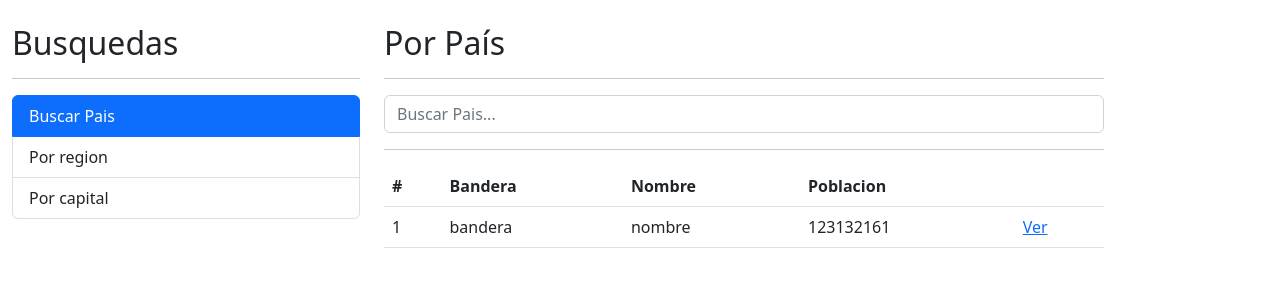
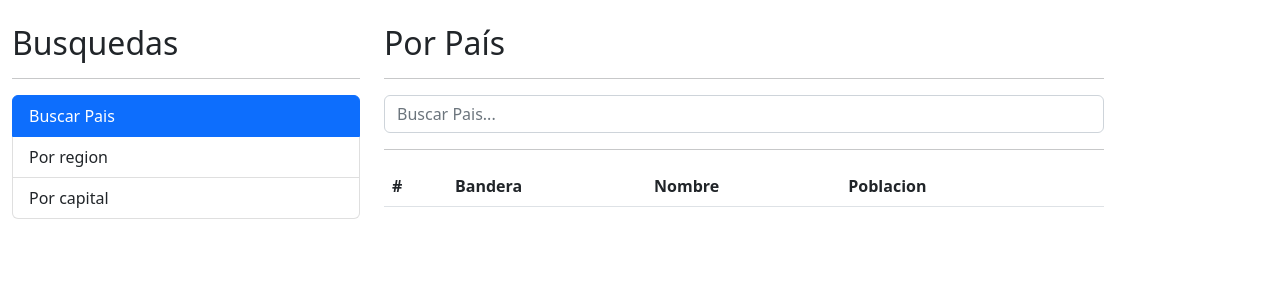
Before and after one commit to NoelDevs17/PaisesApp, an Angular app: page / in a window 1280 px wide. Shown: the top 300 px of the page. Built offline with nearby package versions, Linux system fonts and the light colour scheme.

Commit message:
-Tipado de result de json -Mostrando datos

```diff
--- a/src/app/app-routing.module.ts
+++ b/src/app/app-routing.module.ts
@@ -4,6 +4,7 @@ import { pathToFileURL } from "url";
 import { PorCapitalComponent } from "./pais/pages/por-capital/por-capital.component";
 import { PorPaisComponent } from "./pais/pages/por-pais/por-pais.component";
 import { PorRegionComponent } from "./pais/pages/por-region/por-region.component";
+import { VerPaisComponent } from "./pais/pages/ver-pais/ver-pais.component";
 
 const routes: Routes = [
     {
@@ -21,7 +22,7 @@ const routes: Routes = [
     },
     {
         path: 'pais/:id',
-        component: PorPaisComponent
+        component: VerPaisComponent
     },
     {
         path: '**',
--- a/src/app/pais/pages/por-pais/por-pais.component.html
+++ b/src/app/pais/pages/por-pais/por-pais.component.html
@@ -27,20 +27,25 @@
         <tr>
           <th>#</th>
           <th>Bandera</th>
-          <th>Nombre</th>
+          <th>Nombre
+
+          </th>
           <th>Poblacion</th>
           <th></th>
         </tr>
       </thead>
       <tbody>
-        <tr>
-            <td>1</td>
-            <td>bandera</td>
-            <td>nombre</td>
-            <td>123132161</td>
+        <tr *ngFor="let pais of paises; let i = index">
+            <td>{{1 + i}}</td>
             <td>
-                <a href="/src/app/pais/pages/por-pais/por-pais.component.html">Ver</a>
+              <img src="{{pais.flag}}" class="small-flag">
             </td>
+            <td>{{pais.name}}</td>
+            <td>{{pais.population | number}}</td>
+            <td>
+                <a [routerLink]="['/pais', pais.cca2]" routerLinkActive="router-link-active" >Ver...</a>
+            </td>
+
         </tr>
       </tbody>
     </table>
--- a/src/app/pais/pages/por-pais/por-pais.component.ts
+++ b/src/app/pais/pages/por-pais/por-pais.component.ts
@@ -1,4 +1,5 @@
 import { Component, OnInit } from '@angular/core';
+import { Country } from '../../interfaces/pais.interface';
 import { PaisService } from '../../services/pais.service';
 
 @Component({
@@ -10,17 +11,21 @@ export class PorPaisComponent{
 
   termino: string = '';
   Error: boolean= false;
+  paises : Country[] = [];
   constructor(private paisService: PaisService) { }
 
   buscar(){
     this.Error = false
     return this.paisService.buscarPais(this.termino).subscribe(
-      (resp) => {
-        console.log(resp);
+      (paises) => {
+        return this.paises = paises
+
 
       }, (err) => {
      this.Error = true;
+     this.paises = []
       });
   }
 
+
 }
--- a/src/app/pais/pais.module.ts
+++ b/src/app/pais/pais.module.ts
@@ -6,6 +6,7 @@ import { PorCapitalComponent } from './pages/por-capital/por-capital.component';
 import { PorPaisComponent } from './pages/por-pais/por-pais.component';
 import { PorRegionComponent } from './pages/por-region/por-region.component';
 import { VerPaisComponent } from './pages/ver-pais/ver-pais.component';
+import { RouterModule } from '@angular/router';
 
 
 @NgModule({
@@ -17,7 +18,8 @@ import { VerPaisComponent } from './pages/ver-pais/ver-pais.component';
   ],
   imports: [
     CommonModule,
-    FormsModule
+    FormsModule,
+    RouterModule
   ],
   exports: [
     PorCapitalComponent,
--- a/src/styles.css
+++ b/src/styles.css
@@ -1 +1,6 @@
 /* You can add global styles to this file, and also import other style files */
+
+
+.small-flag{
+  width: 50px;
+}
```
Also changed, not shown: 2 other files (tests, documents, lock files or other folders).
